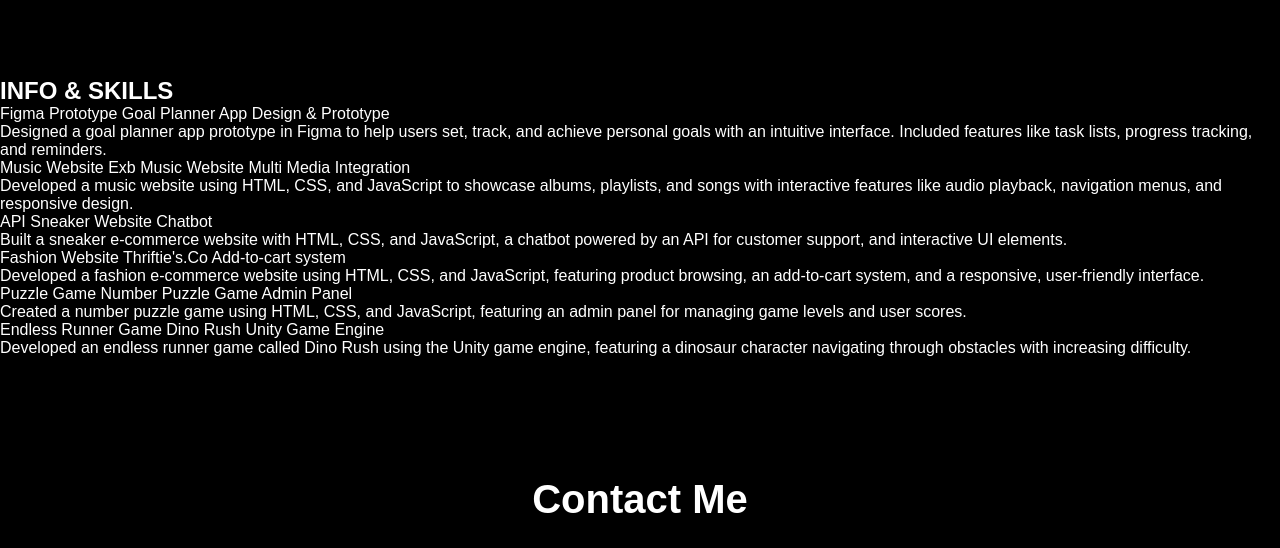
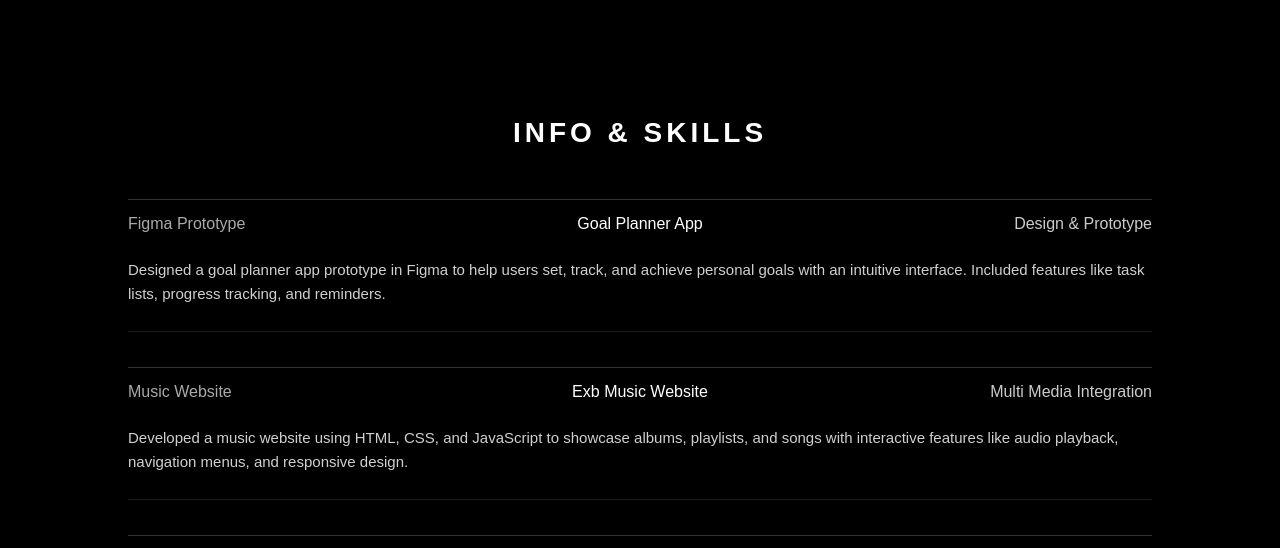
Before and after one commit to RicciGabriel-L4-Python/porto, a plain HTML site: page index.html in a window 1280 px wide. Shown: the part 2431-2979 px from the top of the page. Drawn offline with Linux system fonts and the light colour scheme.

Commit message:
Refactor CSS for improved structure and readability

```diff
--- a/style.css
+++ b/style.css
@@ -352,3 +352,53 @@ font-size:14px;
 html {
   scroll-behavior: smooth;
 }
+
+/* INFO & SKILLS SECTION */
+
+.skills-section{
+width: 80%;
+margin: 120px auto;
+color: white;
+font-family: Arial, Helvetica, sans-serif;
+}
+
+.skills-title{
+text-align:center;
+font-size:28px;
+letter-spacing:4px;
+margin-bottom:50px;
+}
+
+.skills-table{
+width:100%;
+}
+
+.skill-row{
+display:grid;
+grid-template-columns: 1fr 1fr 1fr;
+padding:15px 0;
+border-top:1px solid rgba(255,255,255,0.2);
+font-size:16px;
+}
+
+.skill-type{
+color:#aaa;
+}
+
+.skill-project{
+text-align:center;
+}
+
+.skill-tag{
+text-align:right;
+color:#ccc;
+}
+
+.skill-desc{
+margin:10px 0 35px 0;
+color:#d0d0d0;
+font-size:15px;
+line-height:1.6;
+border-bottom:1px solid rgba(255,255,255,0.1);
+padding-bottom:25px;
+}
```
